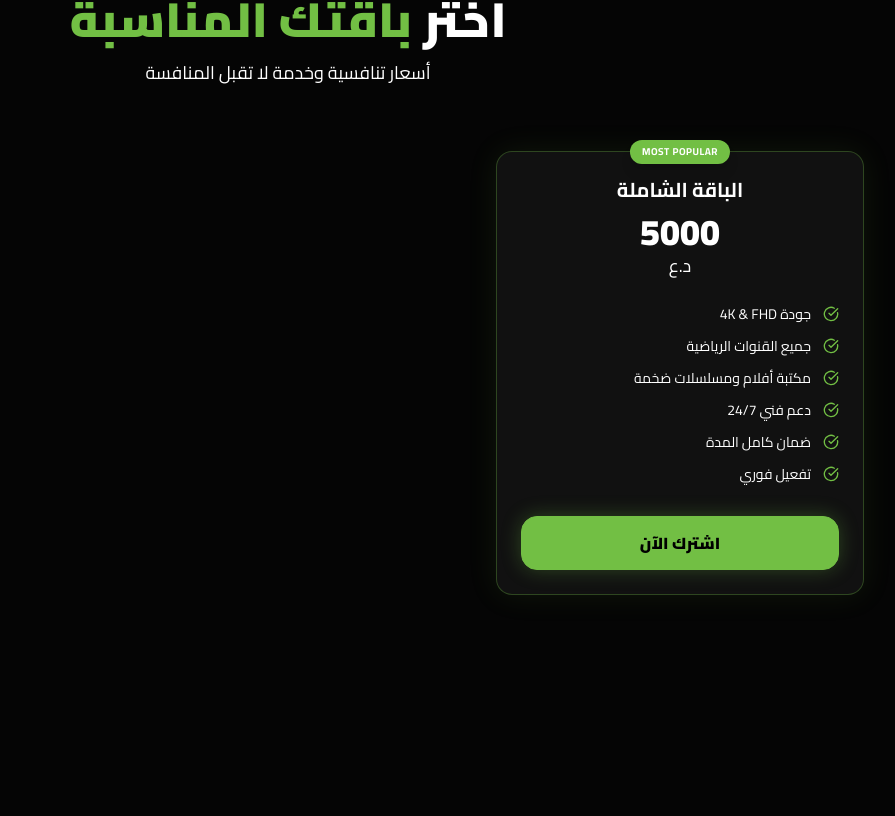
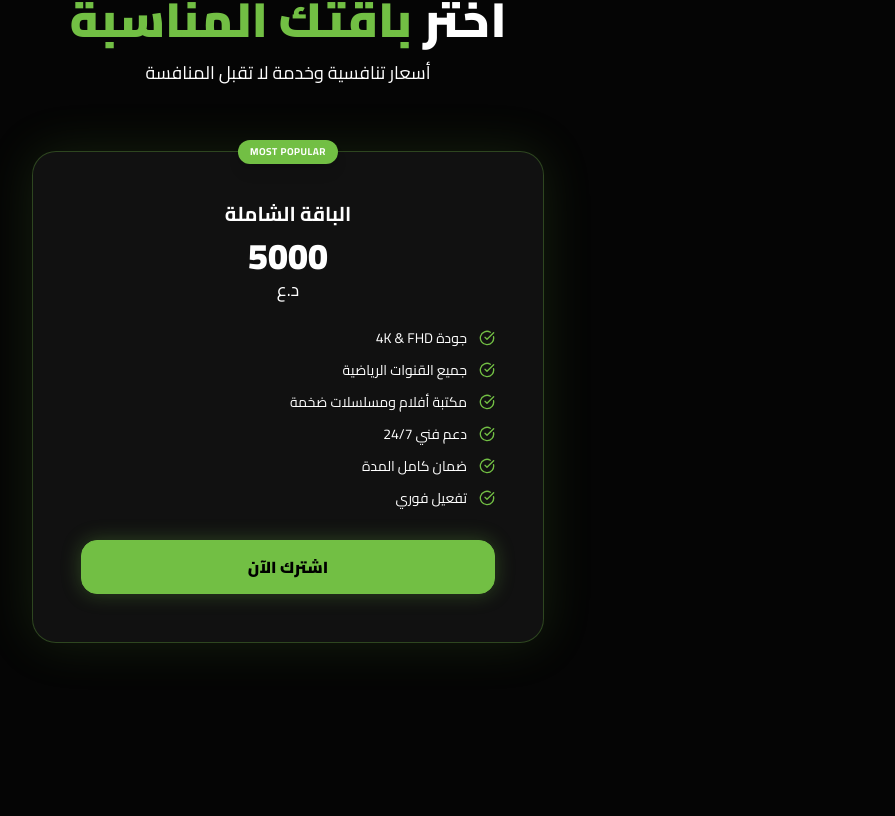
Before and after one commit to Abdallayasseer/Alsahasport-front, a Next.js app: page / in a window 1280 px wide. Shown: the part 1464-2280 px from the top of the page, without its empty margins (352-1247 px from the left). Built offline with nearby package versions, Linux system fonts and the light colour scheme.

Commit message:
first commit

```diff
--- a/src/components/Hero.tsx
+++ b/src/components/Hero.tsx
@@ -78,7 +78,7 @@ export default function Hero() {
              >
                 <div className="relative aspect-[4/5] w-full">
                     <Image
-                    src="/images/اخظر جديد.png"
+                    src="/images/green-new.png"
                     alt="Premium Sports Streaming"
                     fill
                     className="object-contain drop-shadow-[0_40px_60px_rgba(0,0,0,0.5)] transform hover:scale-105 transition-transform duration-700"
--- a/src/components/Packages.tsx
+++ b/src/components/Packages.tsx
@@ -49,13 +49,13 @@ export default function Packages() {
           </motion.p>
         </div>
 
-        <div className="grid md:grid-cols-3 gap-6 max-w-6xl mx-auto">
+        <div className="flex justify-center gap-6 max-w-6xl mx-auto">
         {packages.map((pkg, idx) => (
           <div
             key={idx}
-            className={`relative p-6 rounded-2xl border transition-all duration-300 group ${
+            className={`relative p-8 md:p-12 rounded-3xl border transition-all duration-300 group w-full md:max-w-lg ${
               pkg.popular
-                ? "bg-white/5 border-alsaha-green/30 shadow-[0_0_30px_rgba(114,191,68,0.1)]"
+                ? "bg-white/5 border-alsaha-green/30 shadow-[0_0_50px_rgba(114,191,68,0.15)] transform hover:scale-[1.02]"
                 : "bg-white/4 border-white/5 hover:border-alsaha-green/30"
             }`}
           >
--- a/src/components/layout/BottomNav.tsx
+++ b/src/components/layout/BottomNav.tsx
@@ -3,7 +3,7 @@
 import Link from "next/link";
 import { usePathname } from "next/navigation";
 import { Home, Tv, Radio, CalendarDays, Newspaper, Search, HelpCircle } from "lucide-react";
-import { motion, AnimatePresence } from "framer-motion";
+import { motion } from "framer-motion";
 import { useState } from "react";
 
 export default function BottomNav() {
```
Also changed, not shown: public/images/green-new.png (renamed from public/images/اخظر جديد.png).
